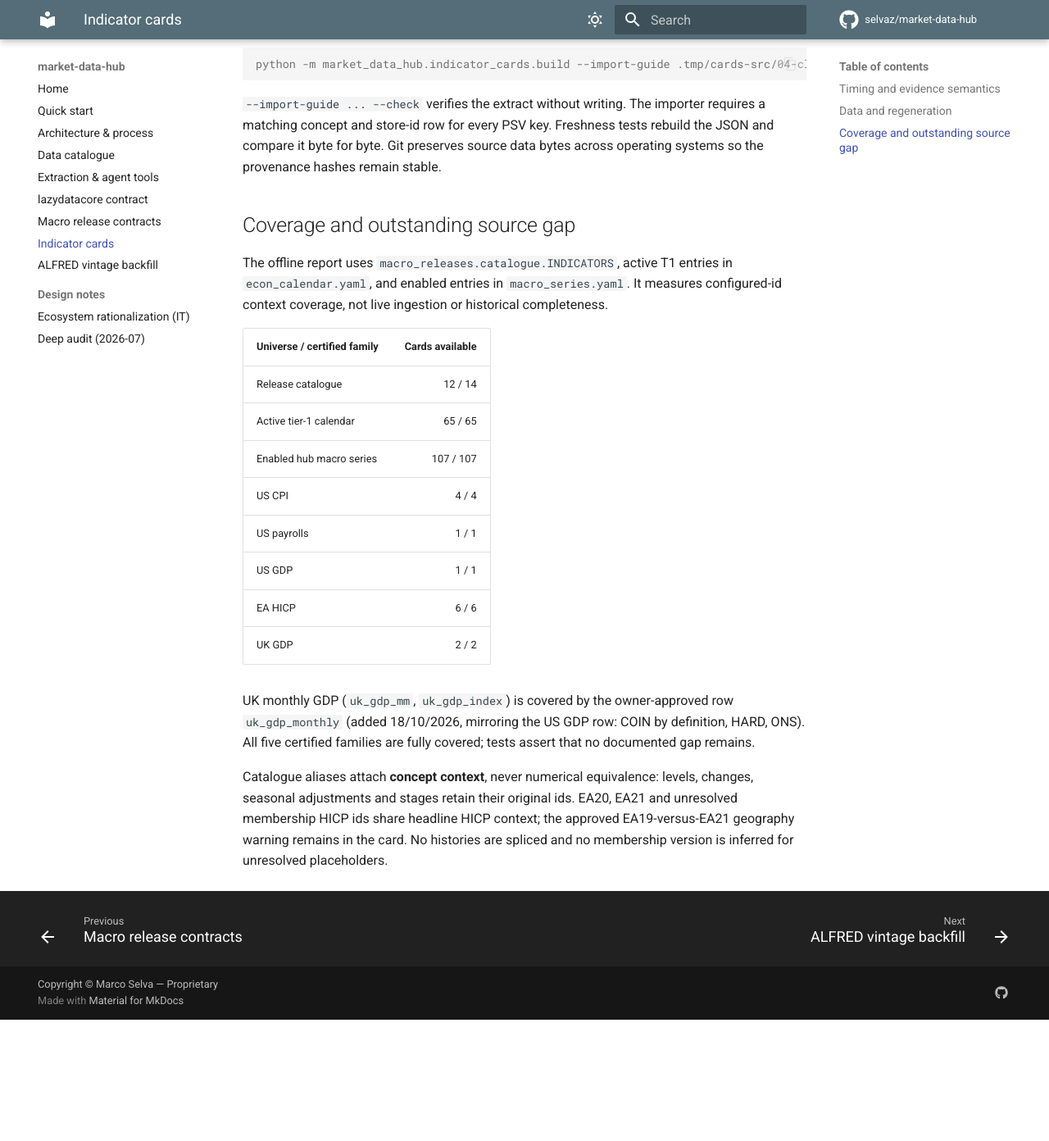
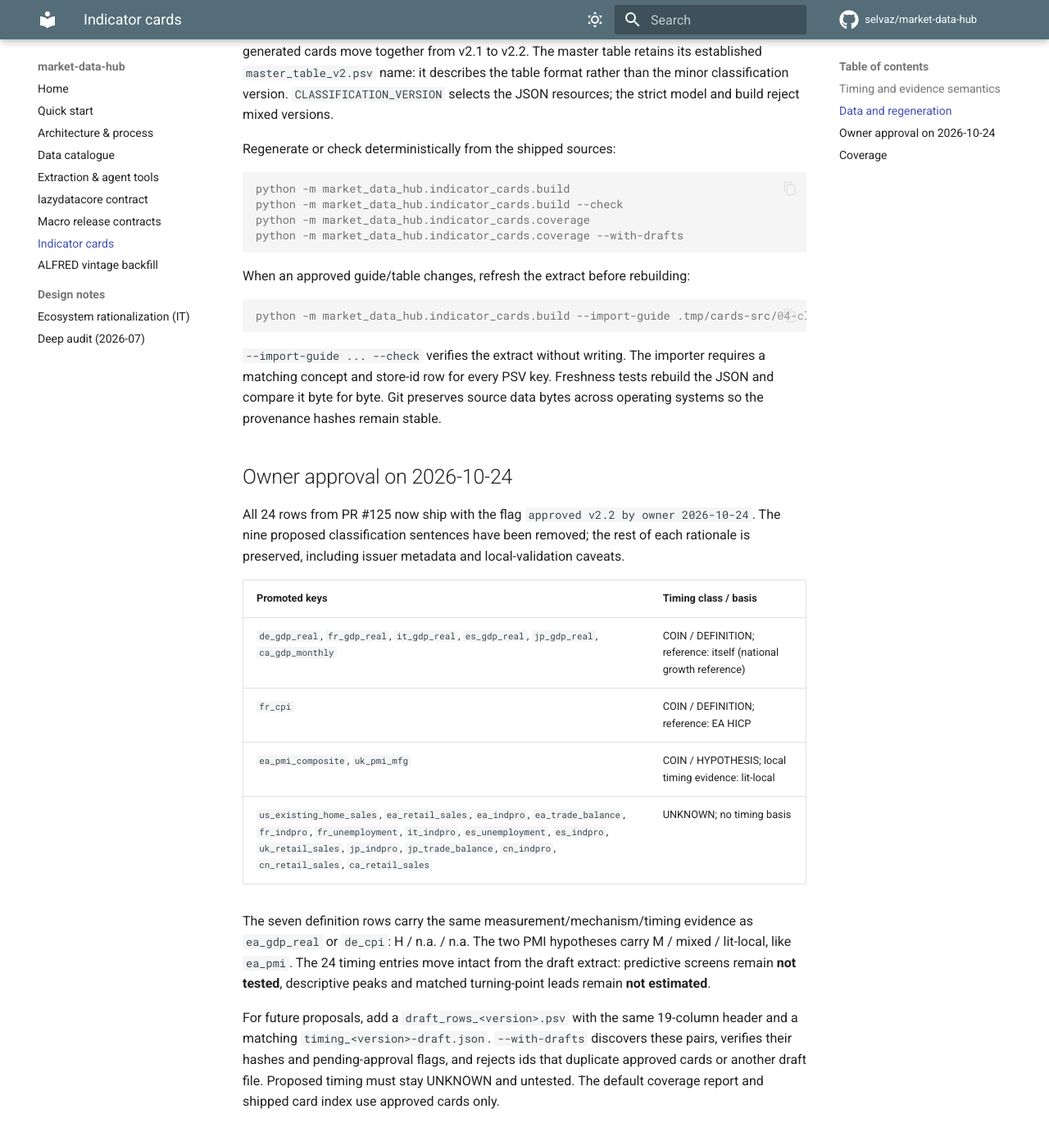
Before and after one commit to selvaz/market-data-hub, an MkDocs documentation site: the page built from docs/indicator-cards.md, in a window 1280 px wide and 1400 px high, scrolled down 2368 px. Shown: the top 1392 px of the window at 82% size. Built offline with MkDocs 1.6.1 and Material for MkDocs 9.7.7, drawn with Linux system fonts in a browser that asks for light colours; comment, search, counter and statistics services are not loaded; before the commit the page ends 3612 px from its top, so only the background shows below that; some of the changed text lies outside the part shown.

Commit message:
Promote owner-approved tier-1 indicator cards as classification v2.2

````diff
--- a/docs/indicator-cards.md
+++ b/docs/indicator-cards.md
@@ -1,9 +1,9 @@
-# Indicator cards (classification v2.1)
+# Indicator cards (classification v2.2)
 
 Indicator cards provide the same owner-approved context to domain recaps and
 LazyCommittee. They describe a concept, theme, nature, timing reference, evidence,
 revision behaviour and caveats. They contain no market views or conclusions.
-The 270 concept rows and their timing evidence ship as versioned package data;
+The 294 concept rows and their timing evidence ship as versioned package data;
 reading cards requires no database or network access.
 
 ```python
@@ -19,7 +19,7 @@ if card is not None:
 cards = cards_for(["cal:us_nfp", "es:nonfarm_payrolls", "cal:us_claims"])
 assert [c.key for c in cards] == ["us_payrolls", "us_claims_initial"]
 assert unmapped(["cat:unknown"]) == ["cat:unknown"]
-assert dataset().classification_version == "v2.1"
+assert dataset().classification_version == "v2.2"
 ```
 
 Models are strict, immutable Pydantic models; unknown fields and type coercion
@@ -82,14 +82,27 @@ limitations; an empty flag list does not establish absence of failure modes.
 
 Package resources live under `market_data_hub/indicator_cards/`:
 
-- `master_table_v2.psv`: the owner-approved table (270 rows: v2.1 plus the UK monthly GDP row).
-- `timing_v2.1.json`: verbatim columns (a)/(b) from section 3 of the approved
-  `04-classification-v2.md`, with its source-guide SHA-256. The PSV supplies
-  relationship keys but does not contain the numeric horizons or peak estimates.
-- `aliases_v2.1.json`: explicit, explained aliases from current catalogue ids
+- `master_table_v2.psv`: the owner-approved table (270 existing rows plus the
+  24 tier-1 rows approved on 2026-10-24).
+- `timing_v2.2.json`: existing verbatim columns (a)/(b) from section 3 of the
+  approved `04-classification-v2.md`, plus the 24 promoted timing entries.
+  The original source-guide SHA-256 covers the existing evidence; `promotions`
+  records the approved keys and the hashes of PR #125's draft table and timing
+  file before promotion. The PSV supplies relationship keys but does not contain
+  the numeric horizons or peak estimates.
+- `aliases_v2.2.json`: explicit, explained aliases from current catalogue ids
   to concepts already present in the table, plus documented coverage gaps.
-- `cards_v2.1.json`: generated strict cards, classification/schema versions,
+- `cards_v2.2.json`: generated strict cards, classification/schema versions,
   and SHA-256 hashes of the table, timing extract and aliases.
+- `tier1_v1.json`: the portable snapshot of the 86 external tier-1 measure ids.
+- `draft_rows_v2.2.psv` and `timing_v2.2-draft.json`: empty after promotion,
+  retained for subsequent proposals. Drafts never enter the approved build.
+
+The JSON filenames follow the existing classification-version convention, so
+timing, aliases and generated cards move together from v2.1 to v2.2. The master
+table retains its established `master_table_v2.psv` name: it describes the table
+format rather than the minor classification version. `CLASSIFICATION_VERSION`
+selects the JSON resources; the strict model and build reject mixed versions.
 
 Regenerate or check deterministically from the shipped sources:
 
@@ -97,6 +110,7 @@ Regenerate or check deterministically from the shipped sources:
 python -m market_data_hub.indicator_cards.build
 python -m market_data_hub.indicator_cards.build --check
 python -m market_data_hub.indicator_cards.coverage
+python -m market_data_hub.indicator_cards.coverage --with-drafts
 ```
 
 When an approved guide/table changes, refresh the extract before rebuilding:
@@ -110,27 +124,53 @@ requires a matching concept and store-id row for every PSV key. Freshness tests
 rebuild the JSON and compare it byte for byte. Git preserves source data bytes
 across operating systems so the provenance hashes remain stable.
 
-## Coverage and outstanding source gap
+## Owner approval on 2026-10-24
 
-The offline report uses `macro_releases.catalogue.INDICATORS`, active T1 entries
+All 24 rows from PR #125 now ship with the flag
+`approved v2.2 by owner 2026-10-24`. The nine proposed classification sentences
+have been removed; the rest of each rationale is preserved, including issuer
+metadata and local-validation caveats.
+
+| Promoted keys | Timing class / basis |
+|---|---|
+| `de_gdp_real`, `fr_gdp_real`, `it_gdp_real`, `es_gdp_real`, `jp_gdp_real`, `ca_gdp_monthly` | COIN / DEFINITION; reference: itself (national growth reference) |
+| `fr_cpi` | COIN / DEFINITION; reference: EA HICP |
+| `ea_pmi_composite`, `uk_pmi_mfg` | COIN / HYPOTHESIS; local timing evidence: lit-local |
+| `us_existing_home_sales`, `ea_retail_sales`, `ea_indpro`, `ea_trade_balance`, `fr_indpro`, `fr_unemployment`, `it_indpro`, `es_unemployment`, `es_indpro`, `uk_retail_sales`, `jp_indpro`, `jp_trade_balance`, `cn_indpro`, `cn_retail_sales`, `ca_retail_sales` | UNKNOWN; no timing basis |
+
+The seven definition rows carry the same measurement/mechanism/timing evidence
+as `ea_gdp_real` or `de_cpi`: H / n.a. / n.a. The two PMI hypotheses carry
+M / mixed / lit-local, like `ea_pmi`. The 24 timing entries move intact from the
+draft extract: predictive screens remain **not tested**, descriptive peaks and
+matched turning-point leads remain **not estimated**.
+
+For future proposals, add a `draft_rows_<version>.psv` with the same 19-column
+header and a matching `timing_<version>-draft.json`. `--with-drafts` discovers
+these pairs, verifies their hashes and pending-approval flags, and rejects ids
+that duplicate approved cards or another draft file. Proposed timing must stay
+UNKNOWN and untested. The default coverage report and shipped card index use
+approved cards only.
+
+## Coverage
+
+The offline report uses the tier-1 snapshot, `macro_releases.catalogue.INDICATORS`, active T1 entries
 in `econ_calendar.yaml`, and enabled entries in `macro_series.yaml`. It measures
 configured-id context coverage, not live ingestion or historical completeness.
 
-| Universe / certified family | Cards available |
+| Universe | Measures / ids with approved cards |
 |---|---:|
-| Release catalogue | 12 / 14 |
+| External tier-1 measures | 86 / 86 |
+| Release catalogue | 54 / 54 |
 | Active tier-1 calendar | 65 / 65 |
 | Enabled hub macro series | 107 / 107 |
-| US CPI | 4 / 4 |
-| US payrolls | 1 / 1 |
-| US GDP | 1 / 1 |
-| EA HICP | 6 / 6 |
-| UK GDP | 2 / 2 |
 
 UK monthly GDP (`uk_gdp_mm`, `uk_gdp_index`) is covered by the owner-approved
 row `uk_gdp_monthly` (added 18/10/2026, mirroring the US GDP row: COIN by
-definition, HARD, ONS). All five certified families are fully covered; tests
-assert that no documented gap remains.
+definition, HARD, ONS). All 33 certified families are fully covered; tests
+assert that no documented gap remains. Tier-1 coverage is 86 approved, zero
+drafts and zero unmapped ids, with or without `--with-drafts`. Main's M9b/M9c
+aliases and per-card id de-duplication are retained; the shared
+`cat:us_new_home_sales` alias appears once with main's M9b explanation.
 
 Catalogue aliases attach **concept context**, never numerical equivalence:
 levels, changes, seasonal adjustments and stages retain their original ids.
````
Also changed, not shown: 14 other files.
